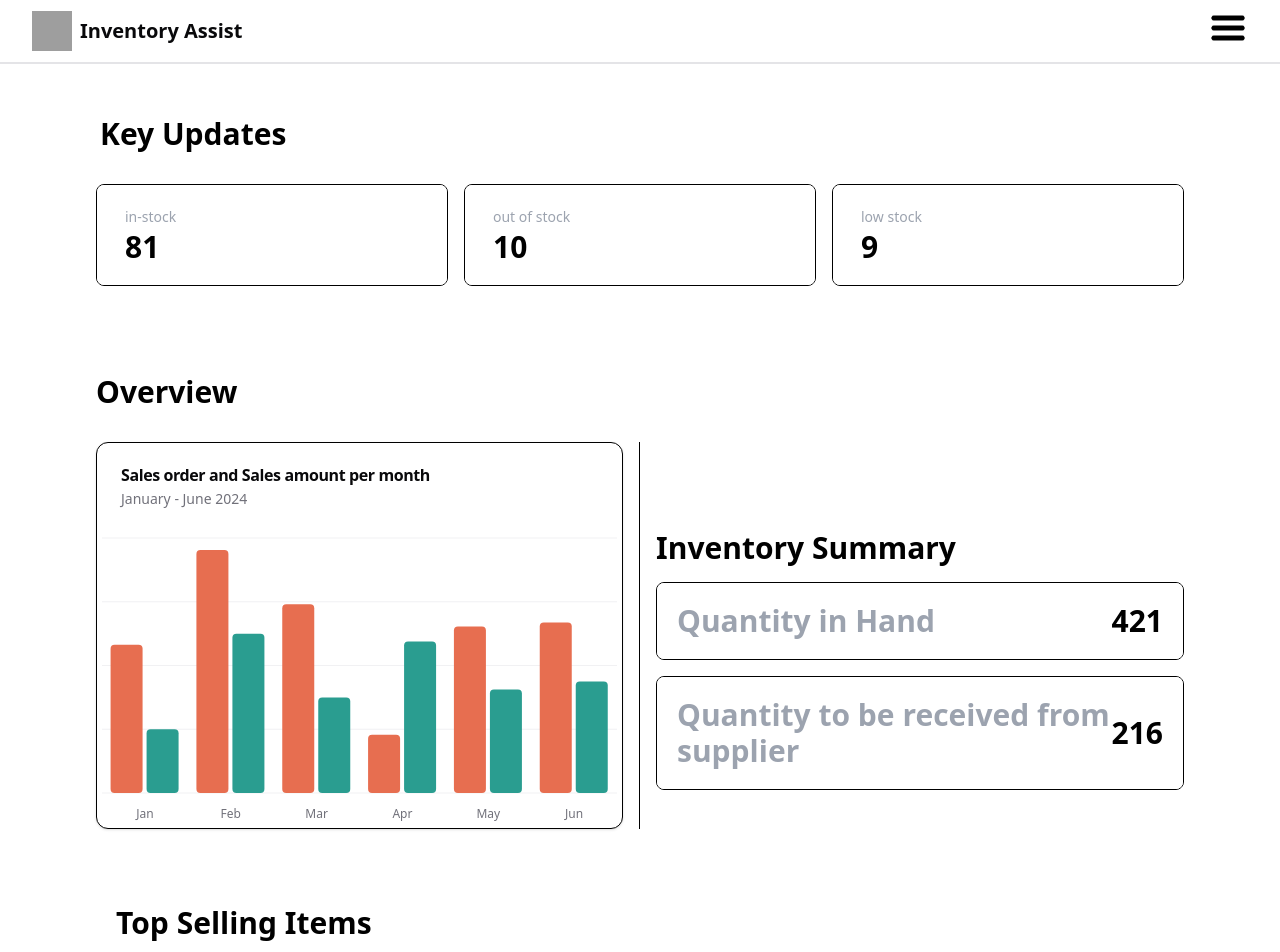
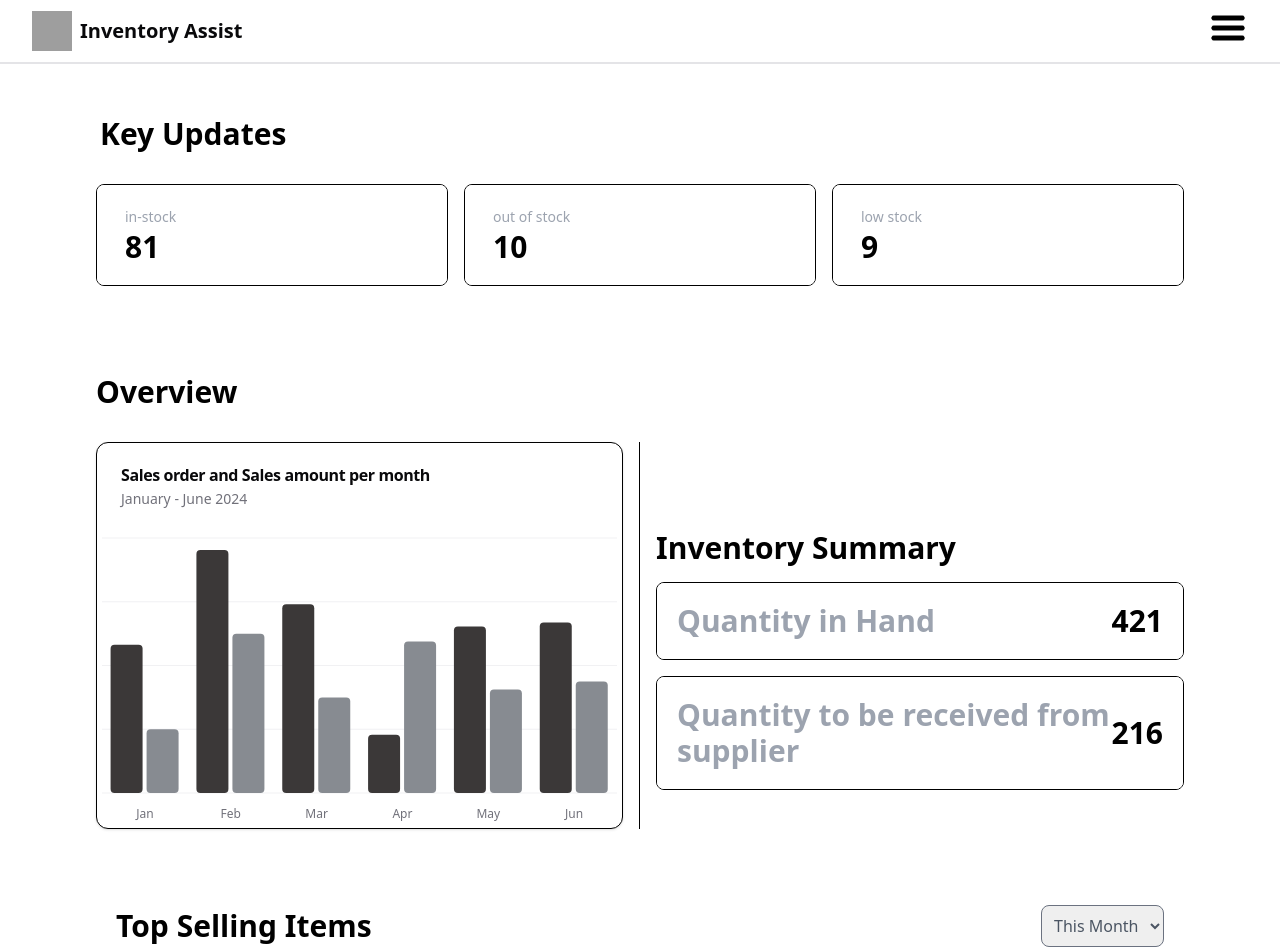
Before and after one commit to hackCSElerate-2K24/InventoryAssist-LoopTroop-SDMIT, a React (Vite) app in the folder app/: page / in a window 1280 px wide. Shown: the top 952 px of the page. Built offline with nearby package versions, Linux system fonts and the light colour scheme; grey boxes are pictures that could not be loaded.

Commit message:
added dropdown menu for top selling items according to month, week, and year

```diff
--- a/app/src/components/chart.tsx
+++ b/app/src/components/chart.tsx
@@ -63,8 +63,8 @@ export function Chart() {
                         cursor={false}
                         content={<ChartTooltipContent indicator="dashed" />}
                     />
-                    <Bar dataKey="order" fill="var(--color-order)" radius={4} />
-                    <Bar dataKey="amt" fill="var(--color-amt)" radius={4} />
+                    <Bar dataKey="order" fill="#3b3838" radius={4} />
+                    <Bar dataKey="amt" fill="#878b91" radius={4} />
                 </BarChart>
                 </ChartContainer>
                 </CardContent>
--- a/app/src/components/topSellingItems.tsx
+++ b/app/src/components/topSellingItems.tsx
@@ -1,37 +1,58 @@
+import React, { useState } from 'react';
+
 function InventorySummary() {
-    const topSellingItems = [
-        { id: 1, name: "Rice (5kg)", value: "#1" },
-        { id: 2, name: "Cooking Oil (1L)", value: "#2" },
-        { id: 3, name: "Flour (2kg)", value: "#3" },
-        { id: 4, name: "Sugar (1kg)", value: "#4" },
-        { id: 5, name: "Salt (500g)", value: "#5" },
-        { id: 6, name: "Pulses (1kg)", value: "#6" },
-        { id: 7, name: "Tea (250g)", value: "#7" },
-        { id: 8, name: "Toothpaste", value: "#8" },
-        { id: 9, name: "Shampoo (200ml)", value: "#9" },
+    const [timeFrame, setTimeFrame] = useState("This Month");
+
+    const itemsData = [
+        { id: 1, name: "Rice (5kg)", values: { month: 1, week: 2, year: 3 } },
+        { id: 2, name: "Cooking Oil (1L)", values: { month: 2, week: 1, year: 4 } },
+        { id: 3, name: "Flour (2kg)", values: { month: 3, week: 3, year: 1 } },
+        { id: 4, name: "Sugar (1kg)", values: { month: 4, week: 5, year: 2 } },
+        { id: 5, name: "Salt (500g)", values: { month: 5, week: 6, year: 5 } },
+        { id: 6, name: "Pulses (1kg)", values: { month: 6, week: 4, year: 6 } },
+        { id: 7, name: "Tea (250g)", values: { month: 7, week: 7, year: 7 } },
+        { id: 8, name: "Toothpaste", values: { month: 8, week: 9, year: 8 } },
+        { id: 9, name: "Shampoo (200ml)", values: { month: 9, week: 8, year: 9 } },
     ];
 
+    const sortedItems = itemsData
+        .map(item => ({
+            ...item,
+            rank: timeFrame === "This Month" ? item.values.month
+                   : timeFrame === "This Week" ? item.values.week
+                   : item.values.year
+        }))
+        .sort((a, b) => a.rank - b.rank); // Sort items by rank
+
     return (
-
         <div className="px-16">
             <div className="max-w-full mx-4 py-6 sm:mx-auto sm:px-6 lg:px-8">
                 <div className="sm:flex sm:space-x-4">
                     <div className="w-full flex flex-col mt-8 space-y-4">
-                        <div className="bg-white rounded-lg text-left overflow-hidden transition-all w-full textRight">
-                            <div className="bg-white p-5">
+                        <div className="bg-white rounded-lg text-left overflow-hidden transition-all w-full p-5">
+                            <div className="flex items-center justify-between">
                                 <p className="text-3xl font-bold text-black">Top Selling Items</p>
+                                <select
+                                    value={timeFrame}
+                                    onChange={(e) => setTimeFrame(e.target.value)}
+                                    className="border border-gray-500 rounded-lg p-2 text-gray-600"
+                                >
+                                    <option>This Month</option>
+                                    <option>This Week</option>
+                                    <option>This Year</option>
+                                </select>
                             </div>
                         </div>
 
                         {/* 3x3 Grid for Top Selling Items */}
                         <div className="grid grid-cols-3 gap-4">
-                            {topSellingItems.map((item) => (
+                            {sortedItems.map((item) => (
                                 <div
                                     key={item.id}
-                                    className="bg-white rounded-lg shadow-md p-4  border-black border-[1px] text-center hover:drop-shadow-xl"
+                                    className="bg-white rounded-lg shadow-md p-4 border-black border-[1px] text-center hover:drop-shadow-xl"
                                 >
                                     <p className="text-xl font-bold text-black">{item.name}</p>
-                                    <p className="text-md text-gray-500">{item.value}</p>
+                                    <p className="text-md text-gray-500">#{item.rank}</p>
                                 </div>
                             ))}
                         </div>
```
